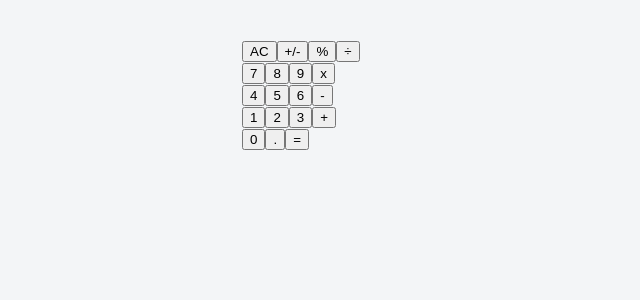
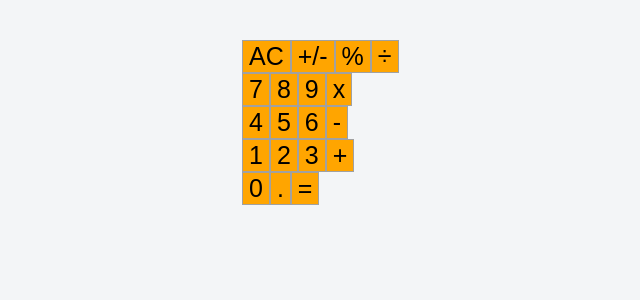
Before and after one commit to elberthcorniell/calculator-react-js, a React (Create React App) app: page / in a window 1280 px wide. Shown: the top 300 px of the page, without its empty margins (198-838 px from the left). Built offline with nearby package versions, Linux system fonts and the light colour scheme.

Commit message:
Update Button.js

```diff
--- a/src/components/Button.js
+++ b/src/components/Button.js
@@ -13,9 +13,9 @@ class Button extends Component {
   }
 
   render() {
-    const { name } = this.props;
+    const { name, color } = this.props;
     return (
-      <button type="button" onClick={() => { this.handleClick(name); }}>
+      <button type="button" className={`button-calc ${color}`} onClick={() => { this.handleClick(name); }}>
         {name}
       </button>
     );
@@ -25,11 +25,13 @@ class Button extends Component {
 Button.propTypes = {
   name: PropTypes.string,
   clickHandler: PropTypes.func,
+  color: PropTypes.string,
 };
 
 Button.defaultProps = {
   name: '0',
   clickHandler: () => { },
+  color: 'orange',
 };
 
 export default Button;
```
